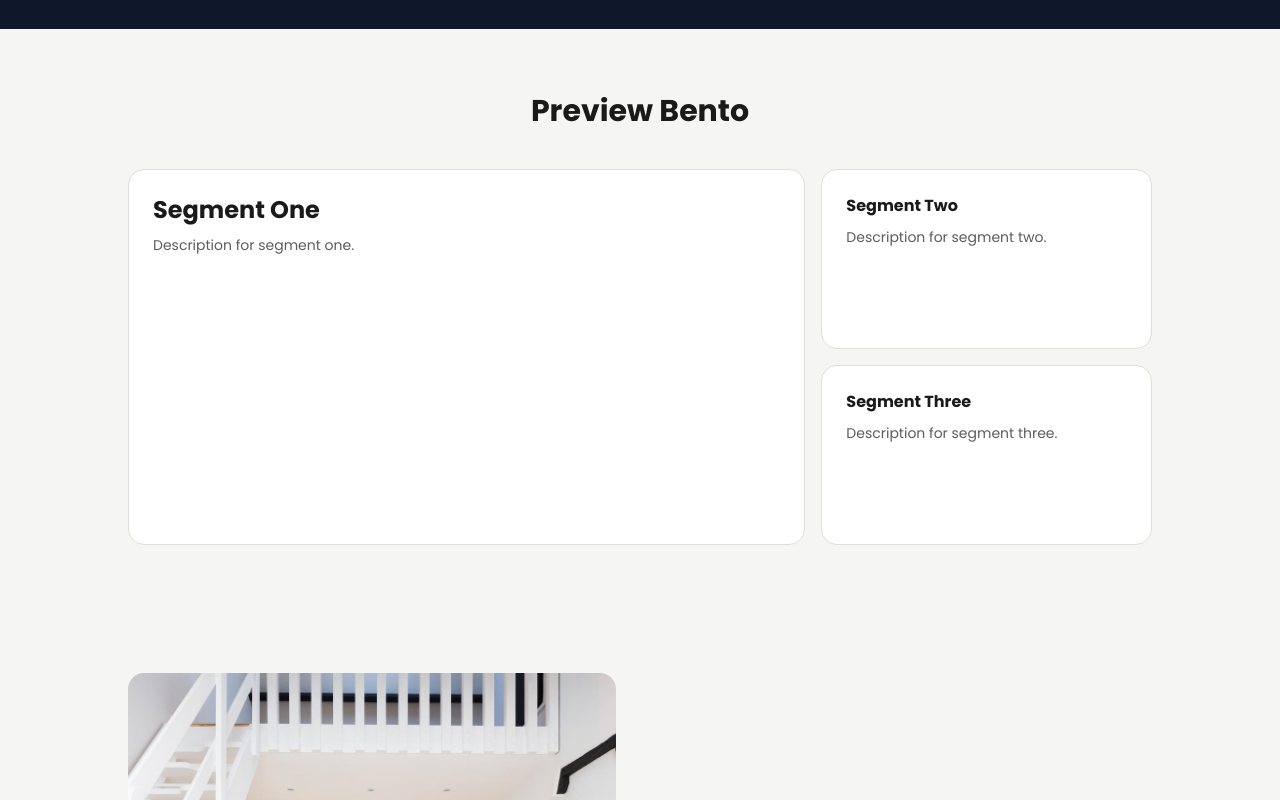
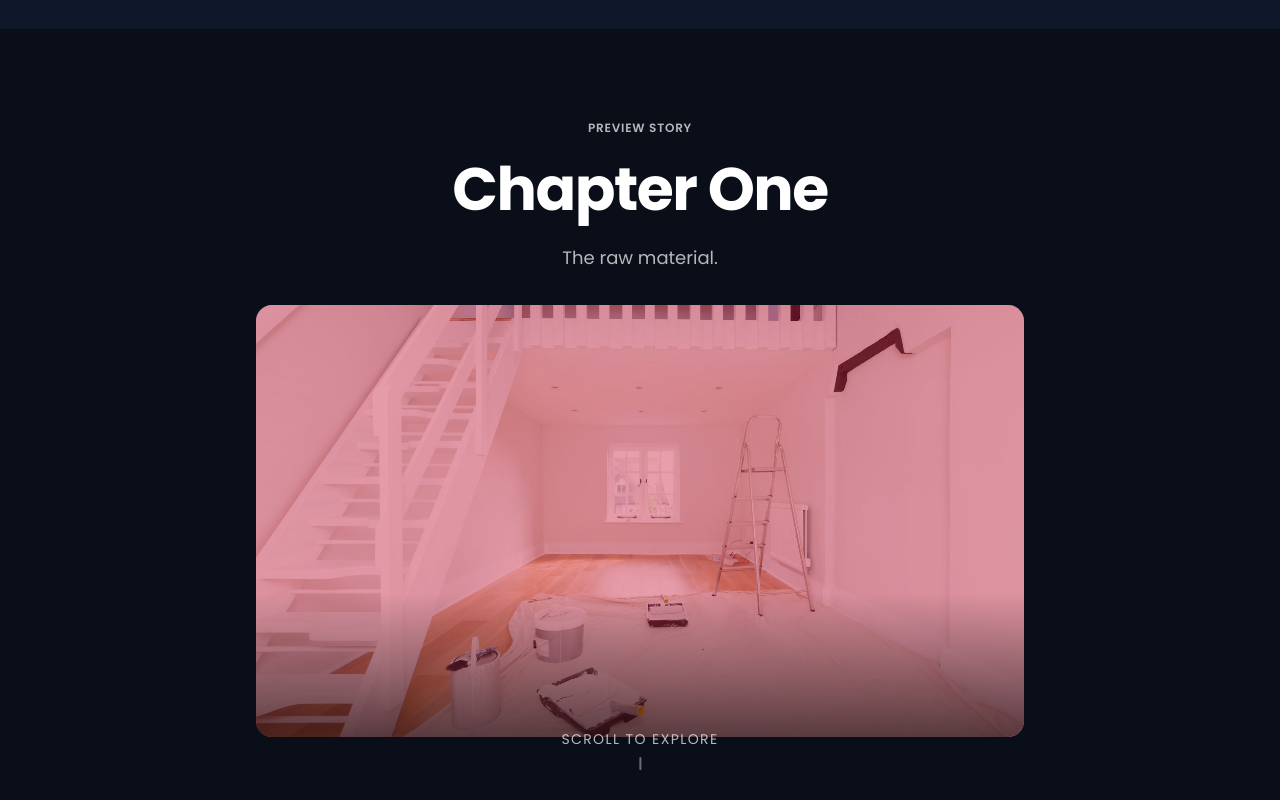
Before and after one commit to asthika-asthi/CommerceForceClaude, a Next.js app in the folder frontend-starter/: page /dev/block-preview in a window 1280 px wide. Shown: the part 1520-2320 px from the top of the page. Built offline with nearby package versions, Linux system fonts and the light colour scheme; no server answers.

Commit message:
feat(blocks): scroll-expand-hero — optional chapters prop for pinned multi-stage storytelling

```diff
--- a/frontend-starter/app/dev/block-preview/page.tsx
+++ b/frontend-starter/app/dev/block-preview/page.tsx
@@ -52,6 +52,19 @@ export default function BlockPreviewPage() {
         />
       </div>
 
+      <div data-testid="preview-scroll-expand-hero-chapters">
+        <ScrollExpandHero
+          mediaType="image"
+          mediaSrc="/images/hero.jpg"
+          title="Preview Story"
+          chapters={[
+            { caption: 'Chapter One', detail: 'The raw material.', tint: '#C8102E' },
+            { caption: 'Chapter Two', detail: 'Shaped by hand.', tint: '#1B2A4A' },
+            { caption: 'Chapter Three', detail: 'Ready to ship.', tint: '#059669' },
+          ]}
+        />
+      </div>
+
       <div data-testid="preview-bento-grid">
         <BentoGrid
           title="Preview Bento"
--- a/frontend-starter/components/blocks/visual/scroll-expand-hero.tsx
+++ b/frontend-starter/components/blocks/visual/scroll-expand-hero.tsx
@@ -1,7 +1,14 @@
 'use client'
 import type { ReactNode } from 'react'
-import { useRef } from 'react'
-import { motion, useScroll, useTransform } from 'framer-motion'
+import { useRef, useState } from 'react'
+import { motion, useMotionValueEvent, useScroll, useTransform } from 'framer-motion'
+
+interface Chapter {
+  caption: string
+  detail?: string
+  /** CSS colour for a per-chapter wash over the media while this chapter is active. */
+  tint?: string
+}
 
 interface ScrollExpandHeroProps {
   mediaType?: 'video' | 'image'
@@ -15,6 +22,8 @@ interface ScrollExpandHeroProps {
   date?: string
   scrollToExpand?: string
   textBlend?: boolean
+  /** Omit for today's single-stage behaviour (unchanged). Provide 2+ chapters for the multi-stage pinned-narrative mode. */
+  chapters?: Chapter[]
   children?: ReactNode
 }
 
@@ -30,9 +39,12 @@ export function ScrollExpandHero({
   date,
   scrollToExpand = 'Scroll to explore',
   textBlend = false,
+  chapters,
   children,
 }: ScrollExpandHeroProps) {
   const containerRef = useRef<HTMLDivElement>(null)
+  const hasChapters = !!chapters && chapters.length > 0
+  const [chapterIndex, setChapterIndex] = useState(0)
 
   const { scrollYProgress } = useScroll({
     target: containerRef,
@@ -43,12 +55,23 @@ export function ScrollExpandHero({
   const mediaWidth = useTransform(scrollYProgress, [0, 0.6], ['60%', '100%'])
   const mediaBorderRadius = useTransform(scrollYProgress, [0, 0.5], [16, 0])
 
-  // Title: fades/slides up slightly as scroll progresses
+  // Title: fades/slides up slightly as scroll progresses (single-chapter mode only)
   const titleY = useTransform(scrollYProgress, [0, 0.4], [0, -30])
   const titleOpacity = useTransform(scrollYProgress, [0, 0.4], [1, 0])
 
   // Hint text fades out early
   const hintOpacity = useTransform(scrollYProgress, [0, 0.15], [1, 0])
+
+  // Chaptered mode: which chapter is active, driven directly by scroll progress —
+  // the single-chapter case is this same logic given a list of length one, not a
+  // separate code path.
+  useMotionValueEvent(scrollYProgress, 'change', (progress) => {
+    if (!hasChapters || !chapters) return
+    const index = Math.min(chapters.length - 1, Math.floor(progress * chapters.length))
+    setChapterIndex((current) => (current === index ? current : index))
+  })
+
+  const activeChapter = hasChapters && chapters ? chapters[chapterIndex] : null
 
   return (
     <div
@@ -66,6 +89,23 @@ export function ScrollExpandHero({
         <div className="absolute inset-0 bg-black/40" />
 
         {/* Title block — above media */}
+        {hasChapters ? (
+          <div
+            className="relative z-20 text-center px-6 mb-8 pointer-events-none max-w-3xl"
+            data-testid="chapter-caption"
+            data-chapter-index={chapterIndex}
+          >
+            <p className="text-white/70 text-xs font-semibold uppercase tracking-[0.8px] mb-4">{title}</p>
+            <h1 className="text-4xl md:text-6xl font-extrabold leading-tight tracking-tight mb-4 text-white">
+              {activeChapter?.caption}
+            </h1>
+            {activeChapter?.detail && (
+              <p className="text-white/70 text-base md:text-lg leading-relaxed max-w-xl mx-auto">
+                {activeChapter.detail}
+              </p>
+            )}
+          </div>
+        ) : (
           <motion.div
             className="relative z-20 text-center px-6 mb-8 pointer-events-none max-w-3xl"
             style={{ y: titleY, opacity: titleOpacity }}
@@ -88,6 +128,7 @@ export function ScrollExpandHero({
               </p>
             )}
           </motion.div>
+        )}
 
         {/* Expanding media container */}
         <motion.div
@@ -113,6 +154,14 @@ export function ScrollExpandHero({
                 src={mediaSrc}
                 alt={title}
                 className="w-full h-full object-cover"
+              />
+            )}
+
+            {/* Per-chapter colour tint — cross-fades on chapterIndex change via CSS transition */}
+            {hasChapters && activeChapter?.tint && (
+              <div
+                className="absolute inset-0 pointer-events-none opacity-40 transition-colors duration-700 motion-reduce:transition-none"
+                style={{ backgroundColor: activeChapter.tint }}
               />
             )}
 
```
Also changed, not shown: 3 other files (tests, documents, lock files or other folders). Lines whose indentation alone changed are shown as unchanged.
